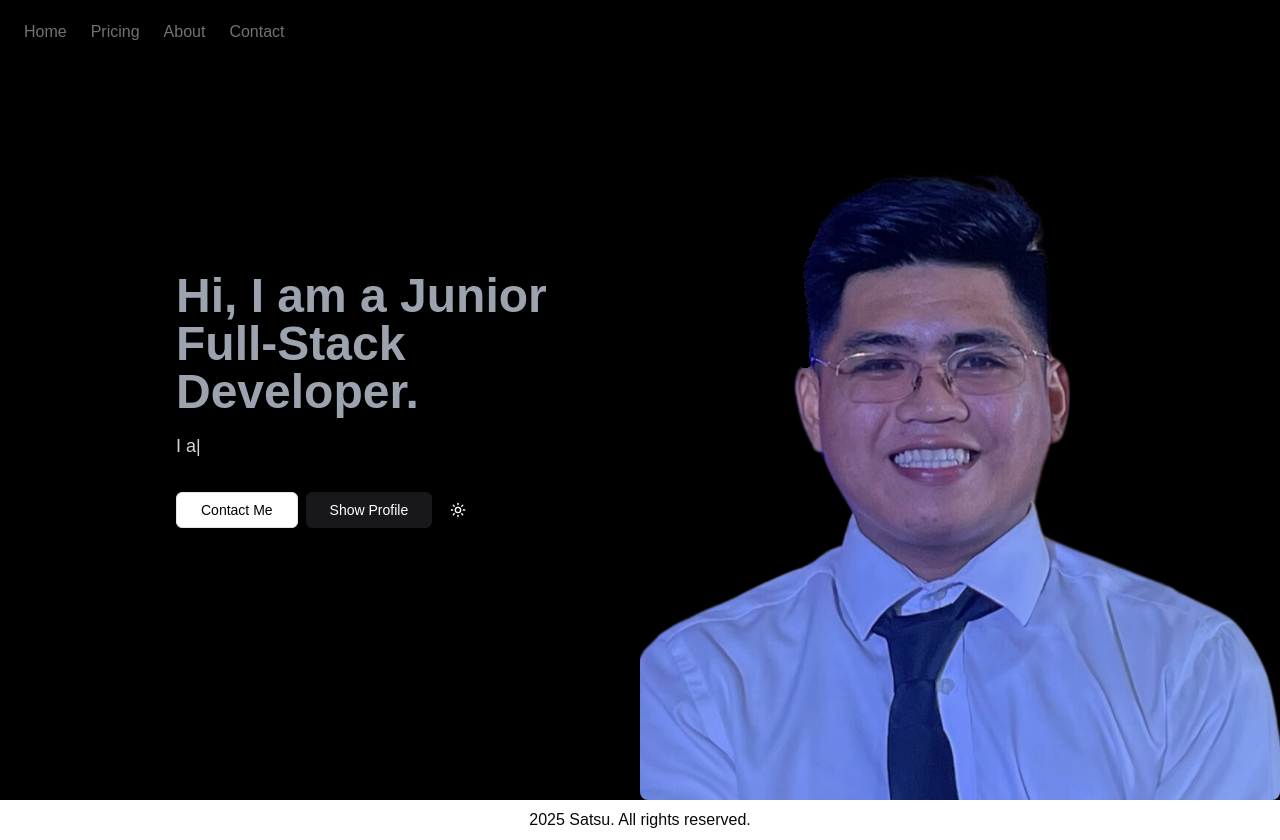
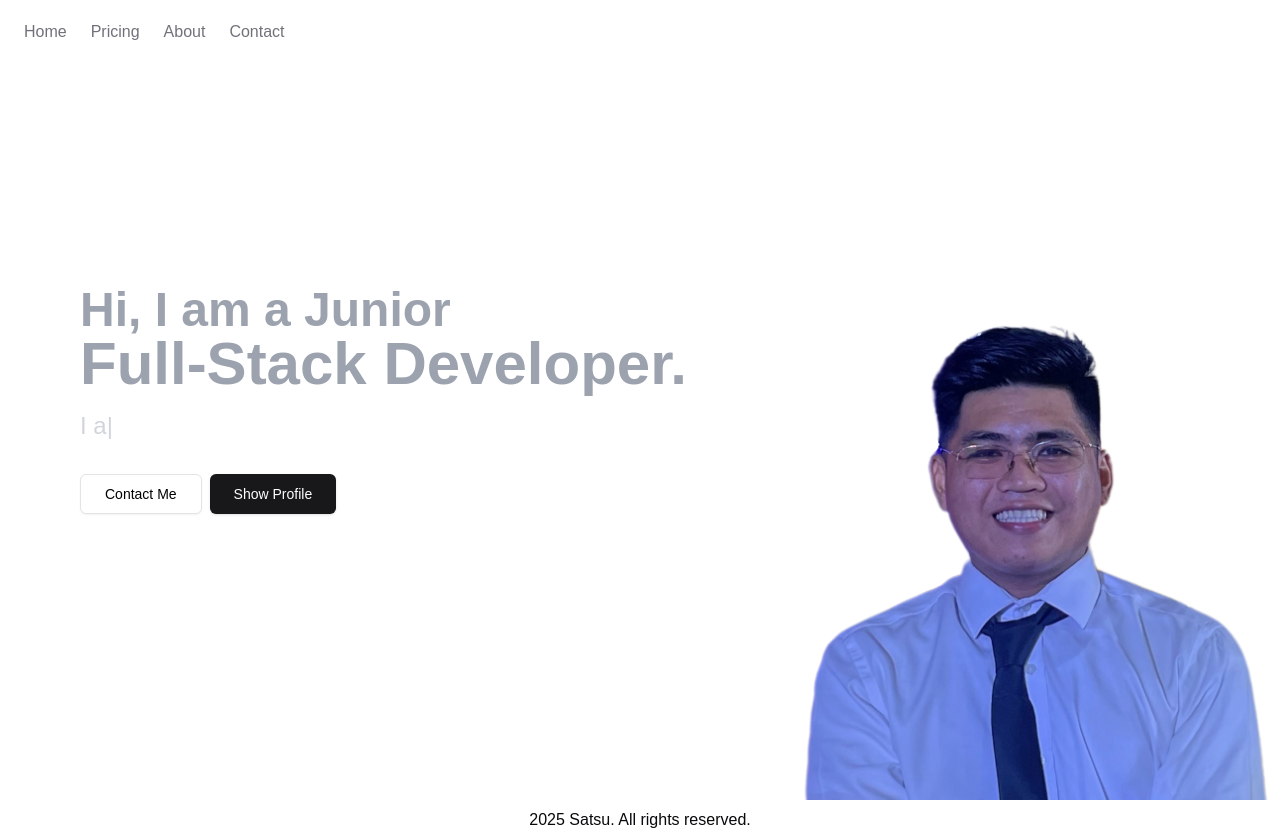
Before and after one commit to Satsuu/satsu.portfolio.web, a Next.js app: page / in a window 1280 px wide. Built offline with nearby package versions, Linux system fonts and the light colour scheme.

Commit message:
Enhance sizing

```diff
--- a/app/page.tsx
+++ b/app/page.tsx
@@ -1,19 +1,24 @@
 import NavBar from "@/components/navbar/nav-bar"
 import Image from "next/image"
 import TypewriterEffect from "@/components/typewritter-effect"
+import { ChevronDown } from "lucide-react"
 
 export default function Home() {
   return (
     <div>
       <NavBar />
-      <main className="relative bg-black text-white h-screen flex flex-col md:flex-row items-center md:items-start">
-        <div className="w-full md:w-1/2 pl-2 md:pl-44 flex flex-col justify-center h-full text-center md:text-left">
+      <main className="relative bg-white dark:bg-black  text-white h-screen flex flex-col md:flex-row items-center md:items-start">
+        <div className="w-full md:w-3/4 pl-2 md:pl-20 flex flex-col justify-center h-full text-center md:text-left">
           <TypewriterEffect />
+        </div>
+
+        <div className="absolute bottom-10 flex justify-center left-1/2 transform -translate-x-1/2 z-10">
+          <ChevronDown className="animate-bounce text-white w-10 h-10" />
         </div>
 
         <div className="w-full md:w-1/2 relative h-1/2 md:h-full">
           <Image
-            src="/images/satsu_3.png"
+            src="/images/satsu_5.png"
             alt="Profile Picture"
             layout="fill"
             style={{ objectFit: "cover" }}
--- a/components/navbar/nav-items.tsx
+++ b/components/navbar/nav-items.tsx
@@ -8,7 +8,7 @@ export default function NavItems() {
         <Link
           key={link.href}
           href={link.href}
-          className="text-muted-foreground hover:text-foreground"
+          className="text-muted-foreground hover:text-foreground dark:text-white"
         >
           {link.label}
         </Link>
--- a/components/theme-toggle.tsx
+++ b/components/theme-toggle.tsx
@@ -18,7 +18,7 @@ export function ThemeToggle() {
   return (
     <DropdownMenu>
       <DropdownMenuTrigger asChild>
-        <Button variant="ghost" size="icon">
+        <Button variant="ghost" size="lg">
           <Sun className="h-[1.2rem] w-[1.2rem] rotate-0 scale-100 transition-all dark:-rotate-90 dark:scale-0" />
           <Moon className="absolute h-[1.2rem] w-[1.2rem] rotate-90 scale-0 transition-all dark:rotate-0 dark:scale-100" />
           <span className="sr-only">Toggle theme</span>
--- a/components/typewritter-effect.tsx
+++ b/components/typewritter-effect.tsx
@@ -16,7 +16,7 @@ const TypewriterEffect = () => {
 
   const textSequence = [
     "I am a Web Developer.",
-    "I am an Android Developer.",
+    "I am a Android Developer.",
     "I am ready to collaborate.",
   ]
 
@@ -52,21 +52,29 @@ const TypewriterEffect = () => {
 
   return (
     <div>
-      <h1 className="text-3xl md:text-5xl font-bold mb-4 text-gray-400">
-        Hi, I am a Junior Full-Stack Developer.
-      </h1>
-      <p className="text-base md:text-lg mb-8 text-gray-300">
+      <div className="font-bold mb-0 text-gray-400">
+        <span className="text-3xl md:text-5xl">Hi, I am a Junior </span>
+      </div>
+      <div className="font-bold mb-4 text-gray-400">
+        <span className="text-5xl md:text-6xl">Full-Stack Developer.</span>
+      </div>
+
+      <p className="text-xl md:text-2xl mb-8 text-gray-300">
         {displayedText}
         <span className="animate-blink">|</span>
       </p>
       <div className="flex justify-center md:justify-start space-x-2">
         <Button
           variant="outline"
+          size="lg"
           className="px-6 py-3 text-black hover:bg-gray-600 active:bg-gray-700 dark:text-white dark:hover:bg-gray-400 dark:active:bg-gray-500"
         >
           Contact Me
         </Button>
-        <Button className="px-6 py-3 text-white hover:bg-gray-600 active:bg-gray-700 dark:text-black dark:hover:bg-gray-400 dark:active:bg-gray-500">
+        <Button
+          size="lg"
+          className="px-6 py-3 text-white hover:bg-gray-600 active:bg-gray-700 dark:text-black dark:hover:bg-gray-400 dark:active:bg-gray-500"
+        >
           Show Profile
         </Button>
         <ThemeToggle />
```
Also changed, not shown: public/images/satsu_4.png (added), public/images/satsu_5.png (added).
